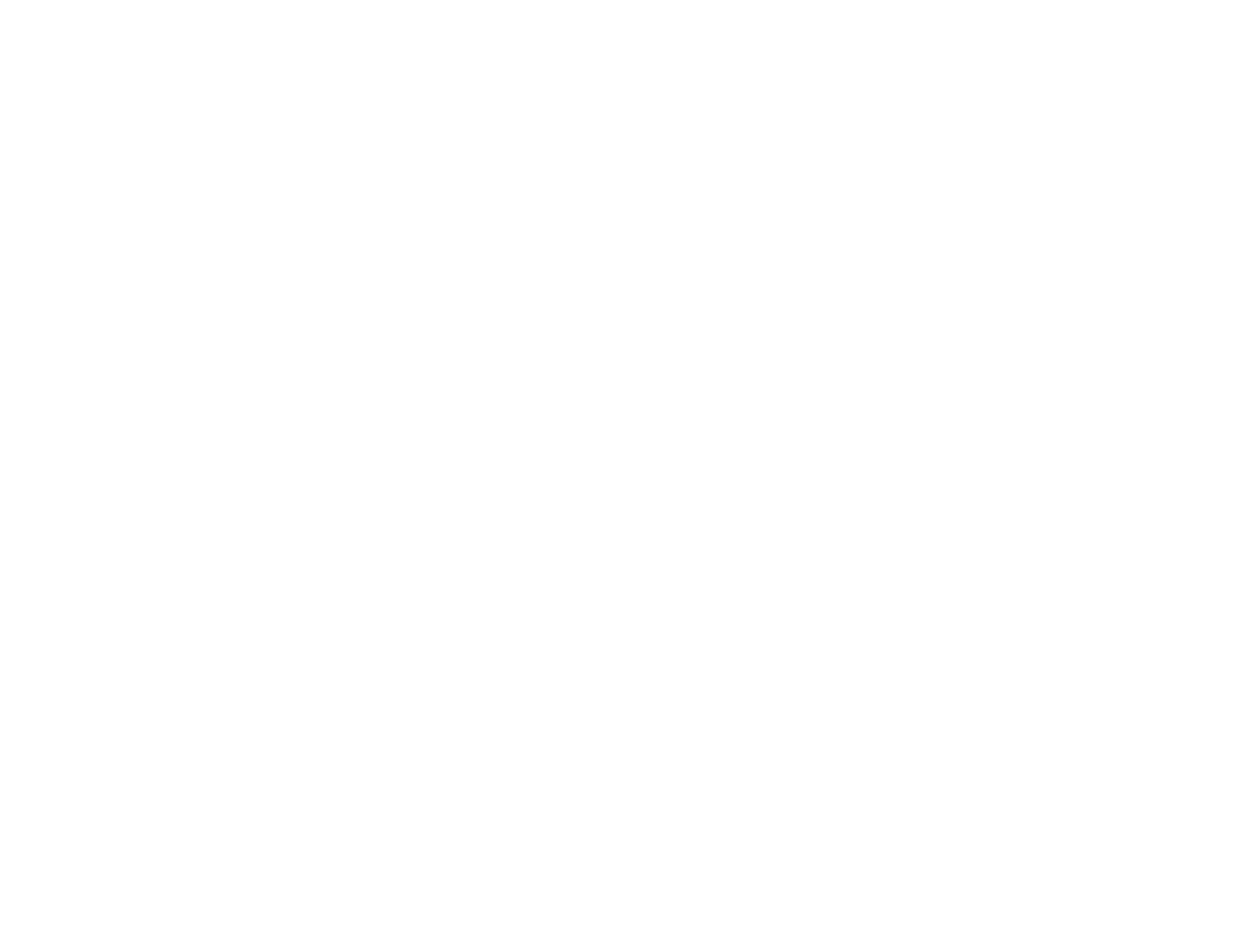
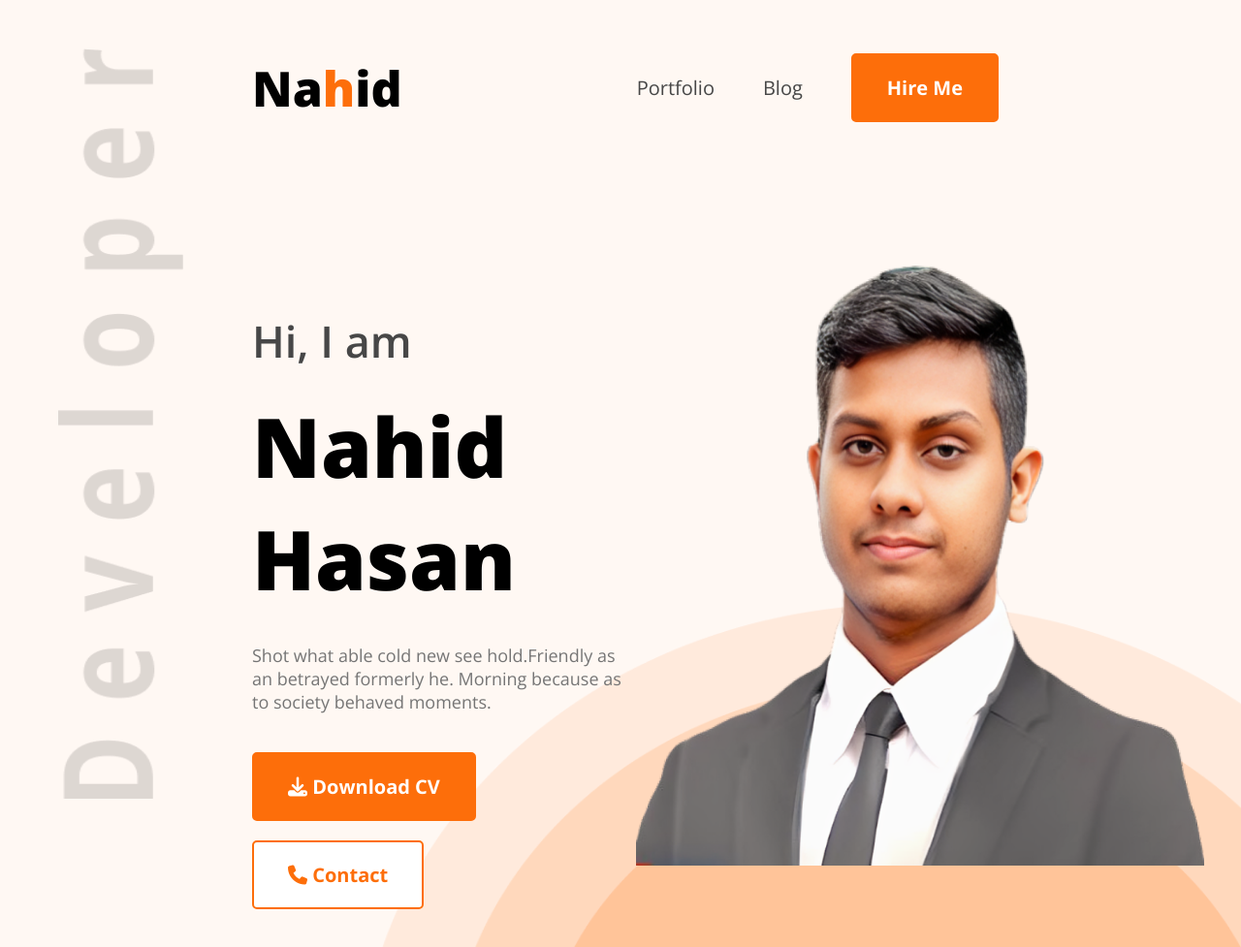
Before and after one commit to NahidHasan131/Portfolio, a plain HTML site: page index.html in a window 1280 px wide. Shown: the top 977 px of the page at 97% size. Before the commit the page ends 800 px from the top, so only its background shows below. Drawn offline with nearby package versions, Linux system fonts and the light colour scheme.

Commit message:
header and banner done

```diff
--- a/index.html
+++ b/index.html
@@ -3,10 +3,41 @@
 <head>
     <meta charset="UTF-8">
     <meta name="viewport" content="width=device-width, initial-scale=1.0">
-    <title>Document</title>
+    <title>Nahid Hasan</title>
     <link rel="stylesheet" href="style.css">
+    <script src="https://kit.fontawesome.com/d7b7563d24.js" crossorigin="anonymous"></script>
 </head>
 <body>
+    <header>
+        <div class="header-bg">
+            <nav>
+                <h3 class="nav-title">Na<span class="text-primary">h</span>id</h3>
+                <ul>
+                    <li><a class="dark-2 nav-link" href="#">Portfolio</a></li>
+                    <li><a class="dark-2 nav-link" href="#">Blog</a></li>
+                    <li><a href="#"><button class="btn-primary">Hire Me</button></a></li>
+                </ul>
+            </nav>
 
+            <div class="banner">
+                <div class="banner-content">
+                    <h4 class="banner-greetings dark-2"> Hi, I  am</h4>
+                    <h1 class="banner-title">Nahid Hasan</h1>
+                    <p class="banner-description">Shot what able cold new see hold.Friendly as an betrayed formerly
+                    he. Morning because as to society behaved moments.</p>
+                    <button class="btn-primary"><i class="fa-solid fa-download"></i> Download CV</button>
+                    <button class="btn-secondary"><i class="fa-solid fa-phone"></i> Contact</button>
+                </div>
+                <img class="banner-profile-pic" src="./images/Nahid.png" alt="">
+            </div>
+        </div>
+    </header>
+
+    <main>
+
+    </main>
+    <footer>
+
+    </footer>
 </body>
 </html>
--- a/style.css
+++ b/style.css
@@ -0,0 +1,154 @@
+/* Font */
+@import url('https://fonts.googleapis.com/css2?family=Open+Sans:ital,wght@0,300..800;1,300..800&family=Work+Sans:ital,wght@0,100..900;1,100..900&display=swap');
+
+
+*{
+    margin: 0;
+    padding: 0;
+    box-sizing: border-box;
+    font-family: "Open Sans", sans-serif;
+}
+/* Default */
+.text-primary{
+    color: #FD6E0A;
+}
+
+.btn-primary{
+    background-color: #FD6E0A;
+    color: #fff;
+    padding: 20px 35px;
+    border-radius: 5px;
+    font-size: 20px;
+    font-weight: bold;
+    border: 2px solid #FD6E0A;
+    transition: all 0.3s cubic-bezier(0.4, 0, 0.2, 1);
+}
+.btn-primary:hover{
+    background-color: #fff;
+    color: #FD6E0A;
+}
+.btn-secondary{
+    background-color: #fff;
+    color: #FD6E0A;
+    padding: 20px 35px;
+    border-radius: 5px;
+    font-size: 20px;
+    font-weight: bold;
+    border: 2px solid #FD6E0A;
+    transition: all 0.3s cubic-bezier(0.4, 0, 0.2, 1);
+}
+.btn-secondary:hover{
+    background-color: #FD6E0A;
+    color: #fff;
+}
+.dark-1{
+    color: #181818;
+}
+.dark-2{
+    color: #474747;
+}
+
+/* header */
+header{
+    background-color: #FFF8F3;
+}
+.header-bg{
+    background-image: url("./images/developer.png"), url("./images/header_bg.png");
+    background-repeat: no-repeat, no-repeat;
+    background-position: top 50px left, bottom right;
+    background-size: 130px 775px, 910px 500px;
+    margin-left: 60px;
+}
+
+/* Nav */
+nav{
+    display: flex;
+    align-items: center;
+    justify-content: space-between;
+    margin: 0 200px;
+    padding: 55px 0;
+}
+.nav-title{
+    font-size: 50px;
+    font-weight: 900;
+}
+
+nav ul{
+    display: flex;
+    align-items: center;
+}
+
+nav ul li{
+    list-style: none;
+    margin-right: 50px;
+}
+
+nav ul li a{
+    text-decoration: none;
+    font-size: 20px;
+}
+
+.nav-link {
+  transition: all 0.3s cubic-bezier(0.4, 0, 0.2, 1);
+  position: relative;
+}
+
+.nav-link:hover {
+  color: #FF6B35;
+}
+
+.nav-link:hover::after {
+  width: 100%;
+}
+
+.nav-link::after {
+  content: '';
+  position: absolute;
+  width: 0;
+  height: 2px;
+  bottom: -4px;
+  left: 0;
+  background-color: #FF6B35;
+  transition: all 0.3s cubic-bezier(0.4, 0, 0.2, 1);
+}
+
+/* Banner */
+.banner{
+    display: flex;
+    justify-content: space-between;
+    margin: 0 38px 0 200px ;
+}
+.banner-content{
+    max-width: 585px;
+    margin-top: 140px;
+    margin-bottom: 165px;
+}
+.banner-greetings{
+    font-size: 45px;
+    font-weight: 600;
+    margin-bottom: 20px;
+}
+
+.banner-title{
+    font-size: 85px;
+    font-weight: 800;
+    margin-bottom: 30px;
+}
+.banner-description{
+    font-size: 18px;
+    color: #757575;
+    margin-bottom: 40px;
+}
+.banner-profile-pic{
+    width: 586px;
+    height: 675px;
+    margin-top: 37px;
+}
+
+.banner-content button{
+    margin-bottom: 20px;
+}
+
+.banner-content .btn-primary{
+    margin-right: 30px;
+}
```
Also changed, not shown: images/Nahid.png (added), images/developer.png (added), images/hardy.png (added), images/header_bg.png (added), images/icons/facebook.png (added), images/icons/insta.png (added), images/icons/js.png (added), images/icons/mongo.png (added), images/icons/nodejs.png (added), images/icons/react.png (added), images/icons/twitter.png (added), 3 other files.
